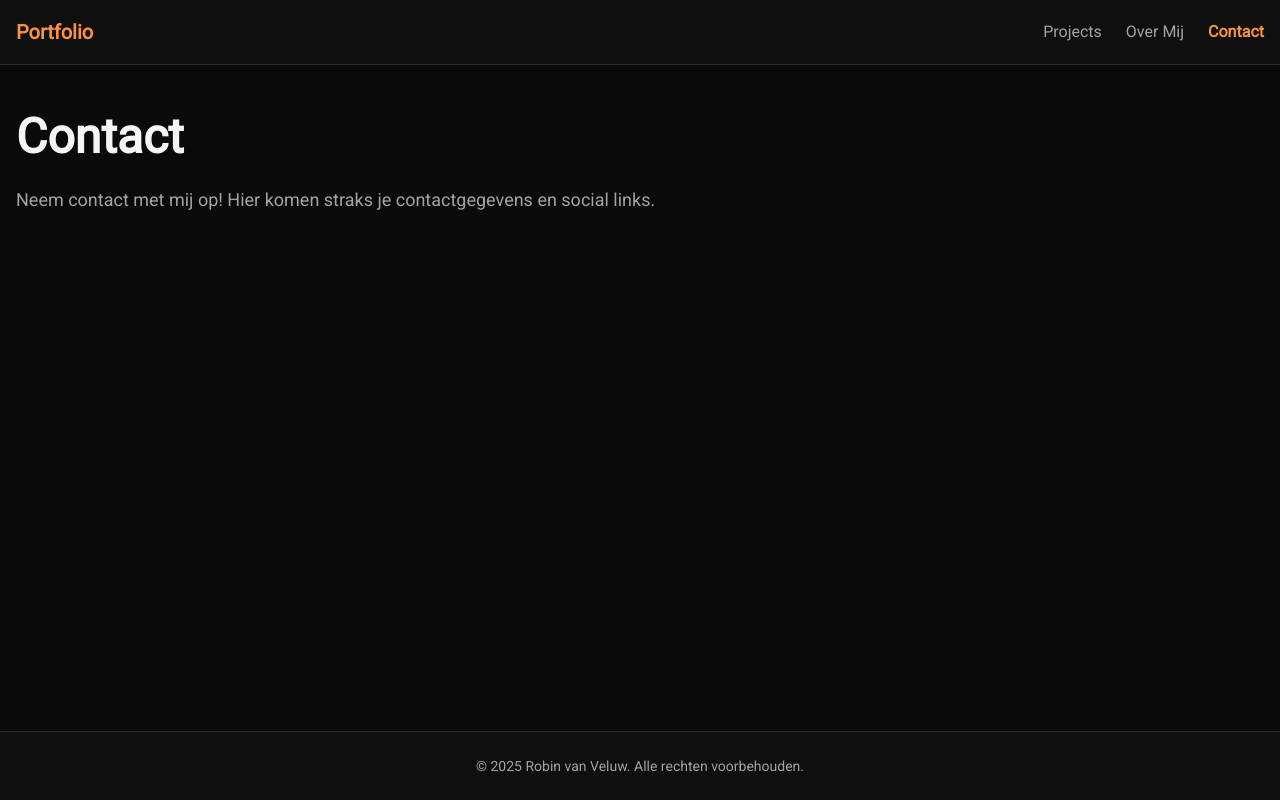
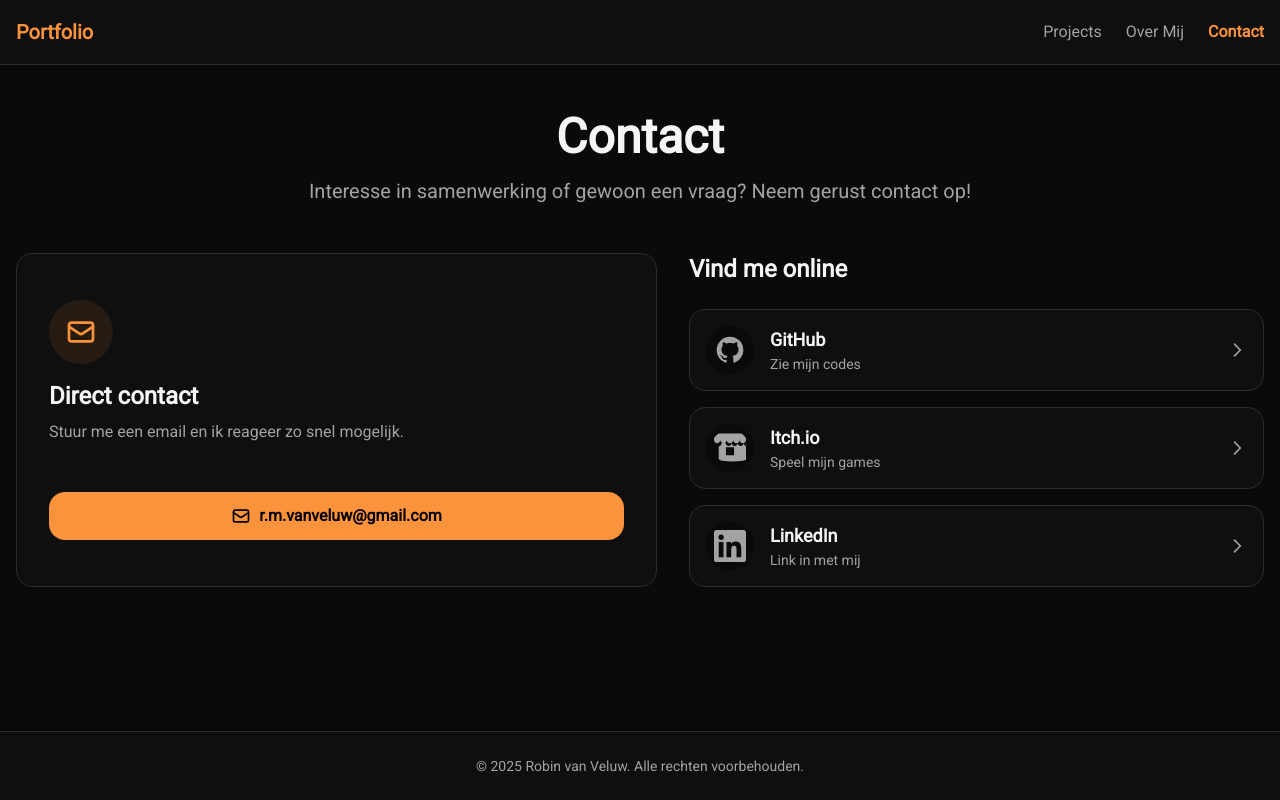
Before and after one commit to TPODanzig/PortfolioWebsite, a React (Vite) app: page /#/contact in a window 1280 px wide. Built offline with nearby package versions, Linux system fonts and the light colour scheme.

Commit message:
About & contact page template added

```diff
--- a/src/pages/About.jsx
+++ b/src/pages/About.jsx
@@ -1,12 +1,108 @@
+import { siteConfig } from "../siteConfig";
+import { Download, Users, Tech } from "../components/icons/icons.jsx";
+
 export default function About() {
+  // Split de about tekst in paragrafen
+  const paragraphs = siteConfig.aboutLong
+    .split("\n\n")
+    .map((p) => p.trim())
+    .filter(Boolean);
+
   return (
-    <main className="container mx-auto px-4 py-12">
-      <div className="max-w-2xl">
-        <h1 className="text-5xl font-bold text-(--text) mb-6">Over Mij</h1>
-        <p className="text-lg text-(--muted) leading-relaxed">
-          Hier komt straks info over jou: je bio, skills, ervaring en meer.
-        </p>
+    <div className="py-12 px-4">
+      <div className="text-center mb-12">
+        <h1 className="text-5xl font-bold text-(--text) mb-4">Over mij</h1>
+        <p className="text-xl text-(--muted) max-w-2xl mx-auto">{siteConfig.tagline}</p>
       </div>
-    </main>
+
+      <div className="container mx-auto max-w-5xl">
+        {/* Main Grid */}
+        <div className="flex flex-col lg:flex-row gap-12">
+          {/* Right Column - Photo & Contact Card */}
+          <div className="lg:flex-1">
+            {/* Profile Card */}
+            <div className="bg-(--surface) border border-(--bordercolor) rounded-lg p-6 h-full flex flex-col">
+              {/* Photo */}
+              <div className="relative mb-6">
+                <div className="absolute inset-0 bg-(--accent) rounded-lg blur-xl opacity-20" />
+                <img
+                  src={siteConfig.aboutImage}
+                  alt={siteConfig.name}
+                  className="relative w-full aspect-square object-cover rounded-lg border-4 border-(--accent)"
+                />
+              </div>
+
+              {/* Info */}
+              <div className="text-center mb-6 flex-grow flex flex-col justify-center">
+                <h3 className="text-2xl font-bold text-(--text) mb-1">{siteConfig.name}</h3>
+                <p className="text-(--accent) font-medium">{siteConfig.role}</p>
+              </div>
+
+              {/* CV Download */}
+              <a
+                href={siteConfig.cv}
+                target="_blank"
+                rel="noopener noreferrer"
+                className="w-full flex items-center justify-center gap-2
+                           px-4 py-3 bg-(--accent) text-(--accent-text) rounded-lg
+                           font-semibold hover:bg-(--accent-hover) transition-colors">
+                <Download className="w-5 h-5" />
+                Download CV
+              </a>
+            </div>
+          </div>
+
+          {/* Left Column - Bio & Skills */}
+          <div className="flex flex-col gap-8 lg:flex-2">
+            {/* Bio */}
+            <section className="bg-(--surface) border border-(--bordercolor) rounded-lg p-8">
+              <h2 className="text-2xl font-semibold text-(--text) mb-6">Mijn Verhaal</h2>
+              <div className="space-y-4">
+                {paragraphs.map((text, i) => (
+                  <p key={i} className="text-(--muted) leading-relaxed">
+                    {text}
+                  </p>
+                ))}
+              </div>
+            </section>
+
+            {/* Skills Grid */}
+            <div className="grid grid-cols-1 md:grid-cols-2 gap-6 flex-1">
+              {/* Soft Skills */}
+              <section className="bg-(--surface) border border-(--bordercolor) rounded-lg p-6 flex flex-col">
+                <h3 className="text-lg font-semibold text-(--text) mb-4 flex items-center gap-2">
+                  <Users className="w-5 h-5 text-(--accent)" />
+                  Soft Skills
+                </h3>
+                <ul className="space-y-2">
+                  {siteConfig.softSkills.map((skill) => (
+                    <li key={skill} className="flex items-start gap-2 text-(--muted)">
+                      <span className="text-(--accent) mt-1">•</span>
+                      <span>{skill}</span>
+                    </li>
+                  ))}
+                </ul>
+              </section>
+
+              {/* Hard Skills */}
+              <section className="bg-(--surface) border border-(--bordercolor) rounded-lg p-6 flex flex-col">
+                <h3 className="text-lg font-semibold text-(--text) mb-4 flex items-center gap-2">
+                  <Tech className="w-5 h-5 text-(--accent)" />
+                  Hard Skills
+                </h3>
+                <ul className="space-y-2">
+                  {siteConfig.hardSkills.map((skill) => (
+                    <li key={skill} className="flex items-start gap-2 text-(--muted)">
+                      <span className="text-(--accent) mt-1">•</span>
+                      <span>{skill}</span>
+                    </li>
+                  ))}
+                </ul>
+              </section>
+            </div>
+          </div>
+        </div>
+      </div>
+    </div>
   );
 }
--- a/src/pages/Contact.jsx
+++ b/src/pages/Contact.jsx
@@ -1,12 +1,90 @@
+import { siteConfig } from "../siteConfig";
+import { GitHub, LinkedIn, Itch, Envelope, ChevronRight } from "../components/icons/icons.jsx";
+
 export default function Contact() {
+  // Social media configuratie met iconen
+  const socialLinks = [
+    { name: "GitHub", url: siteConfig.socials.github, description: "Zie mijn codes", icon: <GitHub className="w-8 h-8" /> },
+    { name: "Itch.io", url: siteConfig.socials.itch, description: "Speel mijn games", icon: <Itch className="w-8 h-8" /> },
+    { name: "LinkedIn", url: siteConfig.socials.linkedin, description: "Link in met mij", icon: <LinkedIn className="w-8 h-8" /> },
+  ];
+
   return (
-    <main className="container mx-auto px-4 py-12">
-      <div className="max-w-2xl">
-        <h1 className="text-5xl font-bold text-(--text) mb-6">Contact</h1>
-        <p className="text-lg text-(--muted) leading-relaxed">
-          Neem contact met mij op! Hier komen straks je contactgegevens en social links.
-        </p>
+    <div className="py-12 px-4">
+      <div className="container mx-auto max-w-5xl">
+        {/* Header */}
+        <div className="text-center mb-12">
+          <h1 className="text-5xl font-bold text-(--text) mb-4">Contact</h1>
+          <p className="text-xl text-(--muted) max-w-2xl mx-auto">
+            Interesse in samenwerking of gewoon een vraag? Neem gerust contact op!
+          </p>
+        </div>
+
+        {/* Main Content */}
+        <div className="flex flex-col lg:flex-row gap-8">
+          {/* Email CTA - Left/Top */}
+          <div className="lg:flex-1 bg-(--surface) rounded-lg border border-(--bordercolor) p-8 flex flex-col justify-center">
+            <div className="mb-6">
+              <div className="w-16 h-16 mx-auto lg:mx-0 mb-4 rounded-full bg-(--accent)/10
+                              flex items-center justify-center text-(--accent)">
+                <Envelope className="w-8 h-8" />
+              </div>
+              <h2 className="text-2xl font-bold text-(--text) mb-2 text-center lg:text-left">
+                Direct contact
+              </h2>
+              <p className="text-(--muted) mb-6 text-center lg:text-left">
+                Stuur me een email en ik reageer zo snel mogelijk.
+              </p>
+            </div>
+            <a
+              href={`mailto:${siteConfig.socials.email}`}
+              className="inline-flex items-center justify-center gap-2 px-6 py-3 bg-(--accent)
+                         text-(--accent-text) rounded-lg font-semibold
+                         hover:bg-(--accent-hover) transition-colors"
+            >
+              <Envelope className="w-5 h-5" />
+              {siteConfig.socials.email}
+            </a>
+          </div>
+
+          {/* Social Links - Right/Bottom */}
+          <div className="lg:flex-1 flex flex-col gap-4">
+            <h2 className="text-2xl font-bold text-(--text) mb-2">Vind me online</h2>
+            {socialLinks.map((social) => (
+              <a
+                key={social.name}
+                href={social.url}
+                target="_blank"
+                rel="noopener noreferrer"
+                className="group p-4 bg-(--surface) rounded-lg border border-(--bordercolor)
+                           hover:border-(--accent) transition-all flex items-center gap-4"
+              >
+                {/* Icon */}
+                <div className="w-12 h-12 flex-shrink-0 rounded-full bg-(--bg)
+                                flex items-center justify-center text-(--muted)
+                                group-hover:text-(--accent) group-hover:bg-(--accent)/10
+                                transition-colors">
+                  {social.icon}
+                </div>
+
+                {/* Content */}
+                <div className="flex-1">
+                  <h3 className="text-lg font-semibold text-(--text)
+                                 group-hover:text-(--accent) transition-colors">
+                    {social.name}
+                  </h3>
+                  <p className="text-sm text-(--muted)">
+                    {social.description}
+                  </p>
+                </div>
+
+                {/* Arrow */}
+                    <ChevronRight className="w-5 h-5 text-(--muted) group-hover:text-(--accent) group-hover:translate-x-1 transition-all" />
+              </a>
+            ))}
+          </div>
+        </div>
       </div>
-    </main>
+    </div>
   );
 }
```
